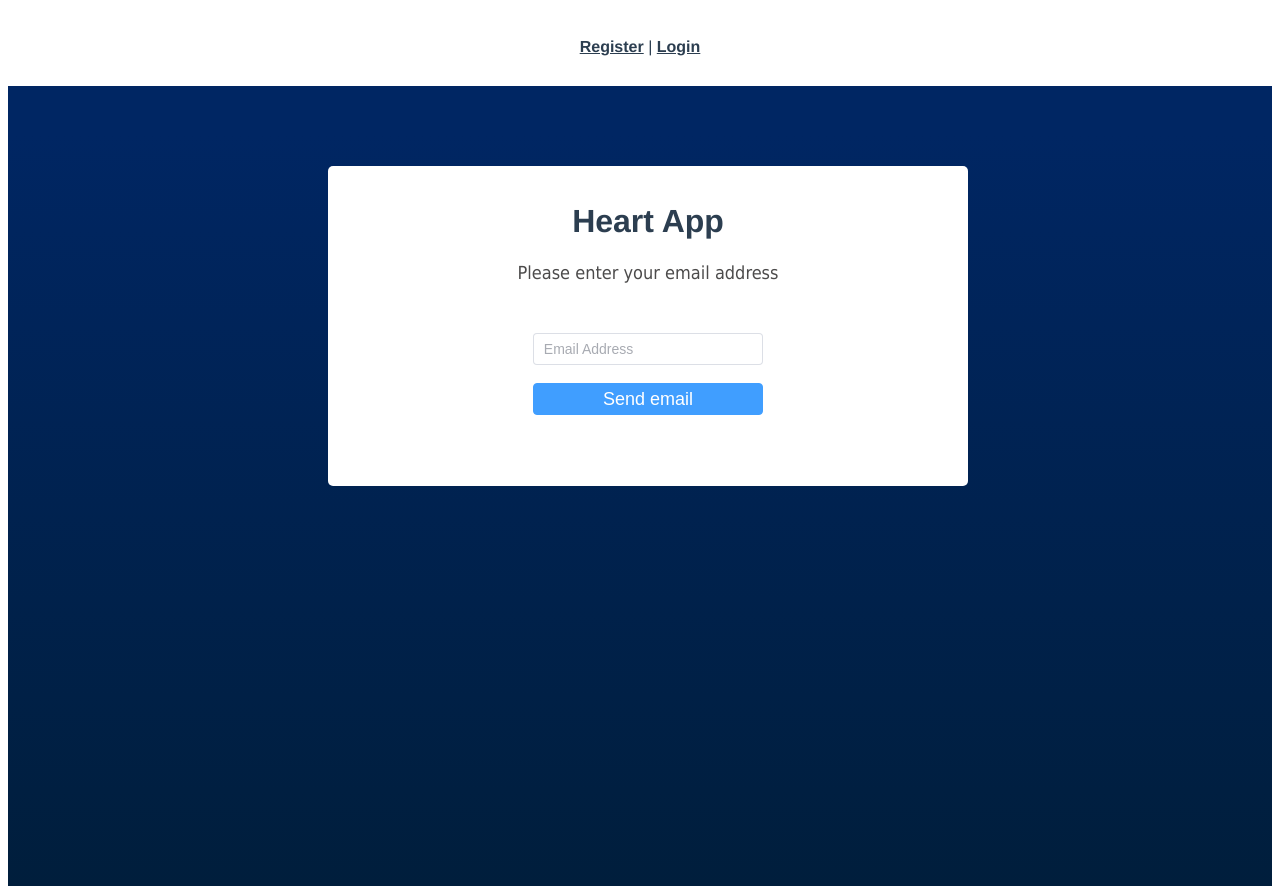
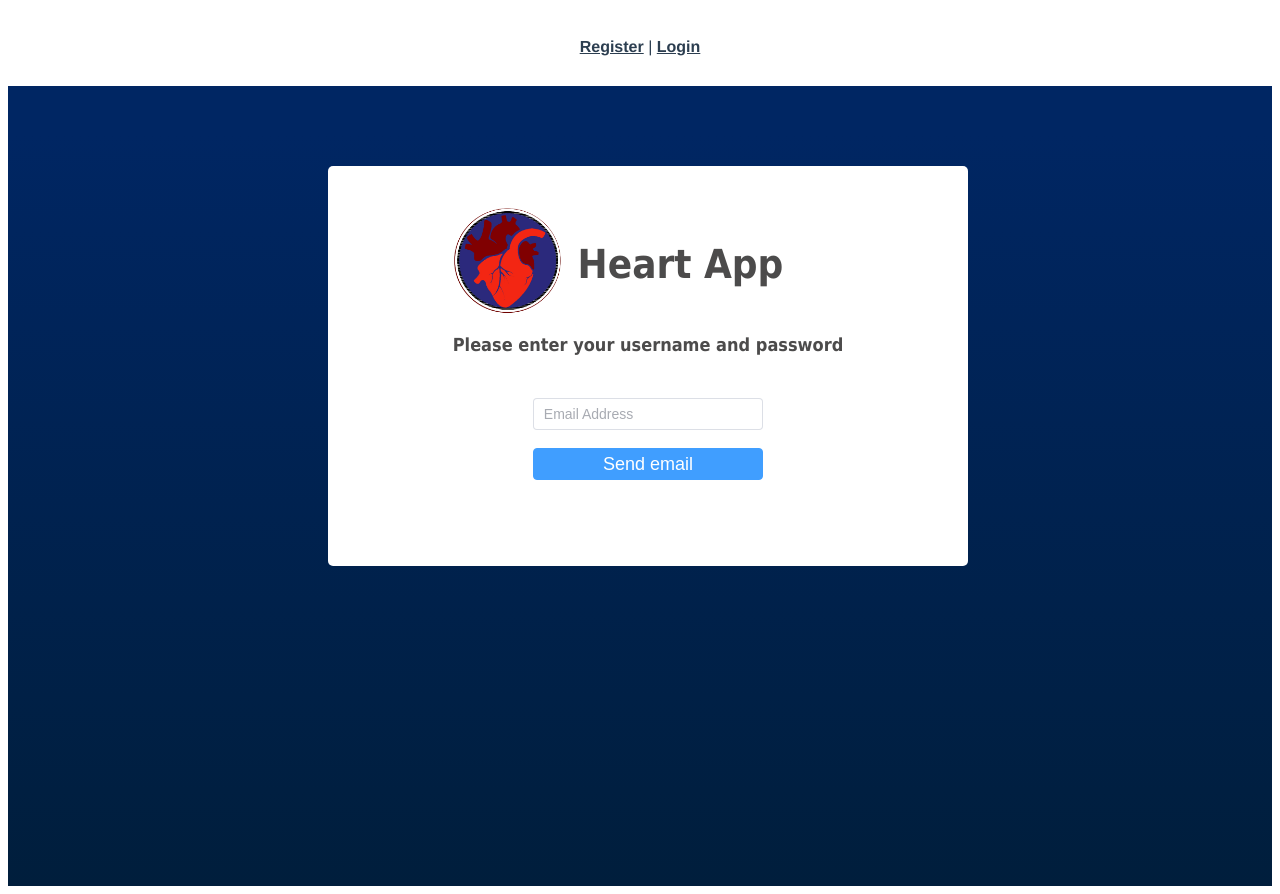
Before and after one commit to TerenceBruce/project, a Vue app in the folder heart-web-app/: page /#/forgotPassword in a window 1280 px wide. Built offline with nearby package versions, Linux system fonts and the light colour scheme.

Commit message:
changed title and added logo to forgot password

```diff
--- a/heart-web-app/public/index.html
+++ b/heart-web-app/public/index.html
@@ -5,7 +5,7 @@
     <meta http-equiv="X-UA-Compatible" content="IE=edge">
     <meta name="viewport" content="width=device-width,initial-scale=1.0">
     <link rel="icon" href="<%= BASE_URL %>favicon.ico">
-    <title><%= htmlWebpackPlugin.options.title %></title>
+    <title>Heart App</title>
   </head>
   <body>
     <noscript>
--- a/heart-web-app/src/views/ForgotPassword.vue
+++ b/heart-web-app/src/views/ForgotPassword.vue
@@ -1,10 +1,17 @@
 <template>
   <div class="fpWrapper">
         <div class="fpContainer">
-            <div class="fpHeader">
-                <h1>Heart App</h1>
-                <p id="subtitle">Please enter your email address</p>
+            <div class="header">
+            <div class="h_left">
+              <img id="logo" src="../assets/logo.png" width="150">
             </div>
+            <div class="h_right">
+              <h1 id="title">Heart App</h1>
+            </div>
+            <div class="h_center">
+              <h4 id="subtitle">Please enter your username and password</h4>
+            </div>
+          </div>
             <el-input
                 placeholder="Email Address"
                 style="width: 18vw; margin-top: 4vh;"
@@ -68,16 +75,48 @@ export default {
         padding-top: 10vh;
     }
 
-    .fpHeader {
-        padding-top: 2vh;
-    }
-
   .fpContainer {
       width: 50vw;
-      height: 40vh;
+      height: 50vh;
       border-radius: 5px;
       background-color: white;
       margin-left: 25vw;
+  }
+
+  .header {
+    padding-top: 5vh;
+    height: 20vh;
+    text-align: center;
+  }
+
+  .h_left {
+    float: left;
+    width: 15vw;
+    margin-left: 4.5vw;
+    height: 15vh;
+  }
+
+  #logo {
+    float: right;
+  }
+
+  .h_right {
+    float: right;
+    width: 30.5vw;
+    height: 13vh;
+    padding-top: 1vh;
+  }
+
+  #title {
+    float: left;
+    font-family: Tahoma;
+    font-size: 40px;
+    color: #4C4B4B;
+  }
+
+  .h_center {
+    margin-top: 16vh;
+    height: 4vh;
   }
 
   #subtitle {
@@ -85,6 +124,12 @@ export default {
     font-size: 18px;
     color: #4C4B4B;
   }
+
+  /* #subtitle {
+    font-family: Tahoma;
+    font-size: 18px;
+    color: #4C4B4B;
+  } */
 
   #result {
       font-family: Tahoma;
```
